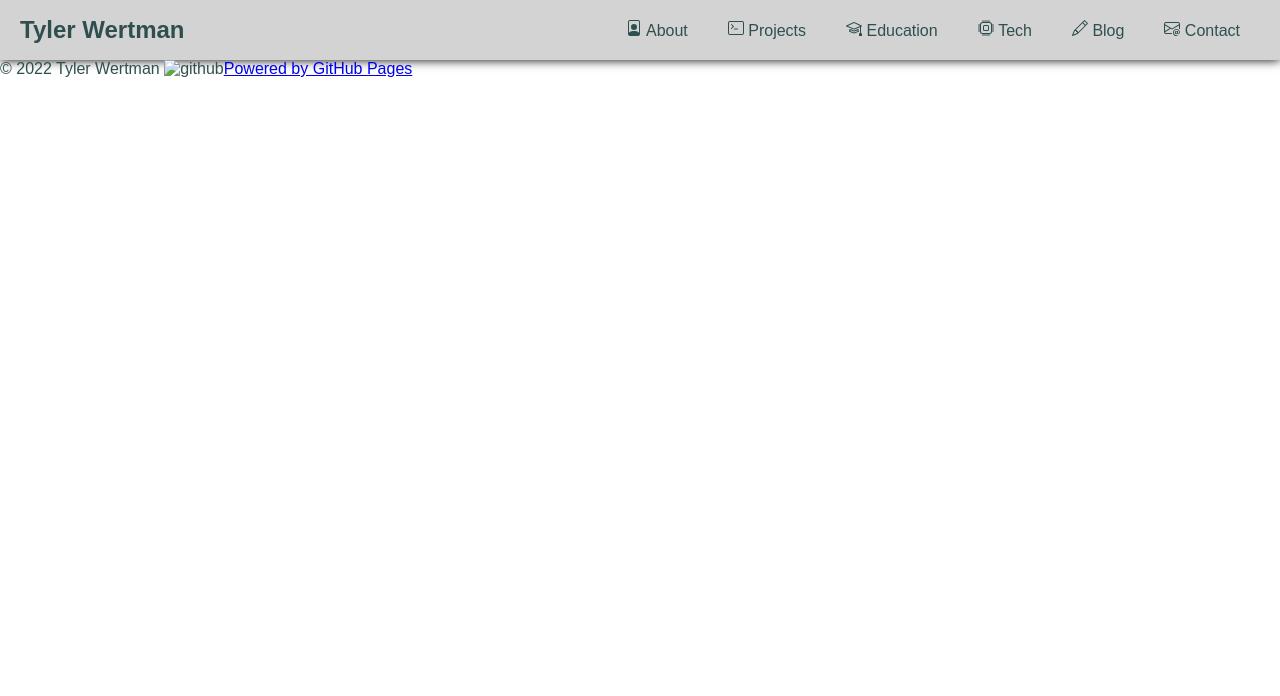
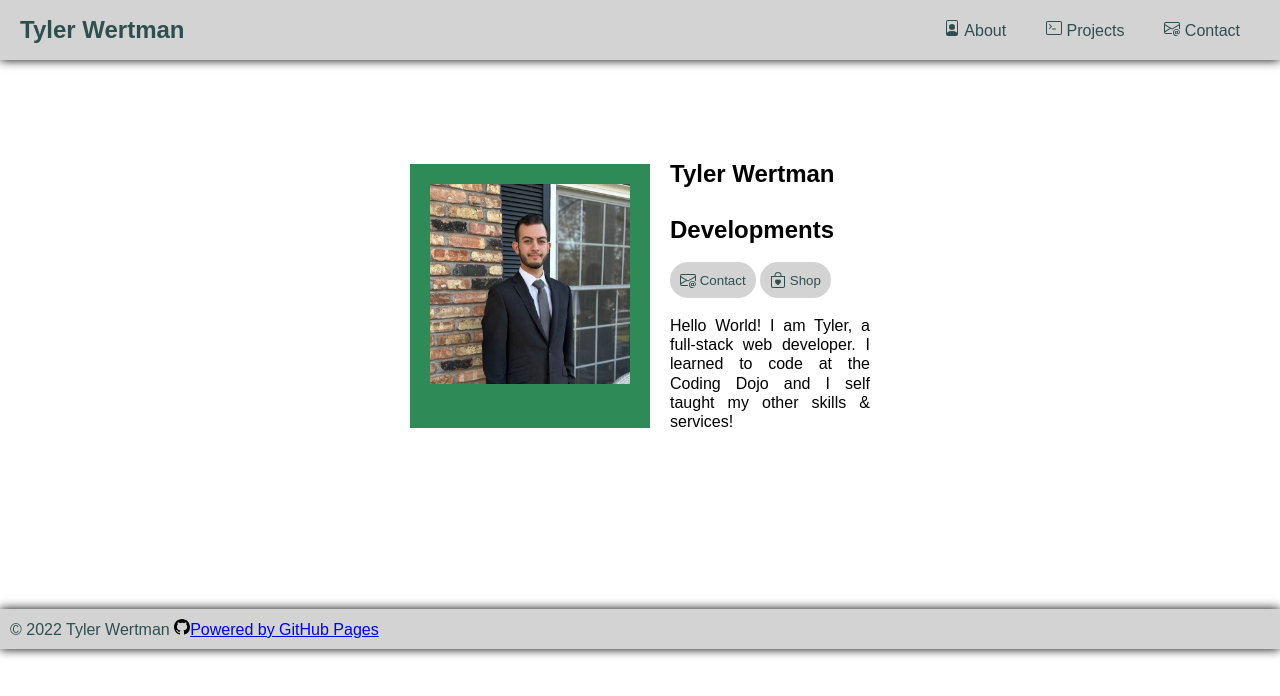
Before and after one commit to tylerwertman/tylerwertman.github.io, a plain HTML site: page index.html in a window 1280 px wide. Drawn offline with Linux system fonts and the light colour scheme.

Commit message:
new images, started main

```diff
--- a/index.html
+++ b/index.html
@@ -9,28 +9,41 @@
     <link rel="icon" type="image/x-icon" href="./images/cup-hot-fill.svg">
 </head>
 <body>
-    <div class="container">
+    <div id="container">
         <nav>
             <h1 onmouseover="navH1Color(this)" onmouseout="navH1Color(this)">Tyler Wertman</h1>
-            <div class="navLinks">
+            <div id="navLinks">
                 <ul>
                     <li onmouseover="navUlColor(this)" onmouseout="navUlColor(this)"><img src="./images/About.svg" alt="about">&nbsp;<a href="#">About</a></li>
                     <li onmouseover="navUlColor(this)" onmouseout="navUlColor(this)"><img src="./images/Projects.svg" alt="projects">&nbsp;<a href="#">Projects</a></li>
-                    <li onmouseover="navUlColor(this)" onmouseout="navUlColor(this)"><img src="./images/Education.svg" alt="education">&nbsp;<a href="#">Education</a></li>
-                    <li onmouseover="navUlColor(this)" onmouseout="navUlColor(this)"><img src="./images/Tech.svg" alt="tech">&nbsp;<a href="#">Tech</a></li>
-                    <li onmouseover="navUlColor(this)" onmouseout="navUlColor(this)"><img src="./images/Blog.svg" alt="blog">&nbsp;<a href="#">Blog</a></li>
+                    <!-- <li onmouseover="navUlColor(this)" onmouseout="navUlColor(this)"><img src="./images/Education.svg" alt="education">&nbsp;<a href="#">Education</a></li> -->
+                    <!-- <li onmouseover="navUlColor(this)" onmouseout="navUlColor(this)"><img src="./images/Tech.svg" alt="tech">&nbsp;<a href="#">Tech</a></li> -->
+                    <!-- <li onmouseover="navUlColor(this)" onmouseout="navUlColor(this)"><img src="./images/Blog.svg" alt="blog">&nbsp;<a href="#">Blog</a></li> -->
                     <li onmouseover="navUlColor(this)" onmouseout="navUlColor(this)"><img src="./images/Contact.svg" alt="contact">&nbsp;<a href="#">Contact</a></li>
                 </ul>
             </div>
         </nav>
         <main>
-
+            <div id="main">
+                <div id="mainLeft">
+                    <img src="images/me.png" alt="picture of tyler">
+                </div>
+                <div id="mainRight">
+                    <h2>Tyler Wertman <br> <br>Developments</h2>
+                    <br>
+                    <div id="buttonLine">
+                        <button onmouseover="buttonColor(this)" onmouseout="buttonColor(this)"><img src="./images/Contact.svg" alt="contact">&nbsp;<a href="#">Contact</a></button>
+                        &nbsp;<button onmouseover="buttonColor(this)" onmouseout="buttonColor(this)"><img src="./images/Shop.svg" alt="shop">&nbsp;<a href="#">Shop</a></button>
+                    </div>
+                    <br><p>Hello World! I am Tyler, a full-stack web developer. I learned to code at the Coding Dojo and I self taught my other skills & services!</p>
+                </div>
+            </div>
         </main>
     </div>
-    <!-- <div class="navLiColor">test</div>
-    <div class="navH1Color">test</div> -->
+    <!-- <div id="navLiColor">test</div>
+    <div id="navH1Color">test</div> -->
     <footer>
-        © 2022 Tyler Wertman <img src="./icons/github.svg" alt="github"><a href="https://pages.github.com/">Powered by GitHub Pages</a>
+        © 2022 Tyler Wertman <a href="https://pages.github.com/"><img src="images/github.svg" alt="github">Powered by GitHub Pages</a>
     </footer>
     <script src="script.js"></script>
 </body>
--- a/script.js
+++ b/script.js
@@ -27,3 +27,35 @@ function navH1Color(element) {
         h1.classList.remove("navH1Color");
     }
 }
+function buttonColor(element) {
+    var button = element;
+    var name = button.innerText;
+    console.log(button.innerText);
+    if (!button.classList.contains("navLiColor")) {
+        button.classList.add("navLiColor");
+        button.children[0].src = `./images/${name}-fill.svg`
+        button.style.color = "white";
+    }else {
+        button.classList.remove("navLiColor");
+        button.children[0].src = `./images/${name}.svg`
+        button.style.color = "darkslategrey";
+    }
+}
+
+function buttonColor(element) {
+    // console.log("navUlColor running");
+    var button = element;
+    var name = button.children[1].innerText;
+    // console.log(name);
+    // console.log(li);
+    if (!button.classList.contains("navLiColor")) {
+        button.classList.add("navLiColor");
+        button.children[0].src = `./images/${name}-fill.svg`
+        console.log(button.children[0].src);
+        button.children[1].style.color = "white";
+    }else {
+        button.classList.remove("navLiColor");
+        button.children[0].src = `./images/${name}.svg`
+        button.children[1].style.color = "darkslategrey";
+    }
+}
--- a/style.css
+++ b/style.css
@@ -9,11 +9,13 @@ nav, nav ul {
     display: flex;
 }
 
-.container {
-    /* width: 800px; */
+#container {
+    width: 1280px;
+    /* height: 1280px; */
     margin: 0 auto;
 }
 nav {
+    /* width: 1260px; */
     background-color: whitesmoke;
     background-color: lightgrey;
     color: darkslategrey;
@@ -34,14 +36,73 @@ nav a, footer {
     color: darkslategrey;
     text-decoration: none;
 }
-.navLiColor {
+#navLiColor {
     /* background-color:#009050; */
     background-color: seagreen;
     color: whitesmoke;
     color: lightgrey;
 }
-.navH1Color {
+#navH1Color {
     background-color: whitesmoke;
     background-color: lightgrey;
     color: seagreen;
 }
+main {
+    padding: 100px 0 0 0;
+    display: flex;
+    justify-content: center;
+    align-items: center;
+}
+#main {
+    display: flex;
+    align-items: center;
+}
+#mainLeft {
+    /* margin: 0 0 0 640px; */
+    /* align-items: right; */
+    /* justify-content: center; */
+    padding: 20px 20px 40px 20px;
+    background-color: seagreen;
+}
+#mainLeft img {
+    width: 200px;
+}
+#mainRight {
+    width: 200px;
+    padding-left: 20px;
+}
+#mainRight button {
+    padding: 10px;
+    border-radius: 50px;
+    border: 0;
+    background-color: whitesmoke;
+    background-color: lightgrey;
+    display: flex;
+    justify-content: center;
+    align-items: end;
+    color: darkslategrey;
+}
+#mainRight button a {
+    text-decoration: none;
+    color: darkslategrey;
+}
+#buttonLine {
+    display: flex;
+}
+#mainRight p {
+    line-height: 1.2em;
+    text-align: justify;
+}
+
+
+
+
+footer {
+    background-color: lightgrey;
+    box-shadow: 0 0 10px black;
+    padding: 10px;
+    width: 1260px;
+    position: fixed;
+    top: 609px;
+
+}
```
Also changed, not shown: images/Shop-fill.svg (added), images/Shop.svg (added), images/me.png (added).
